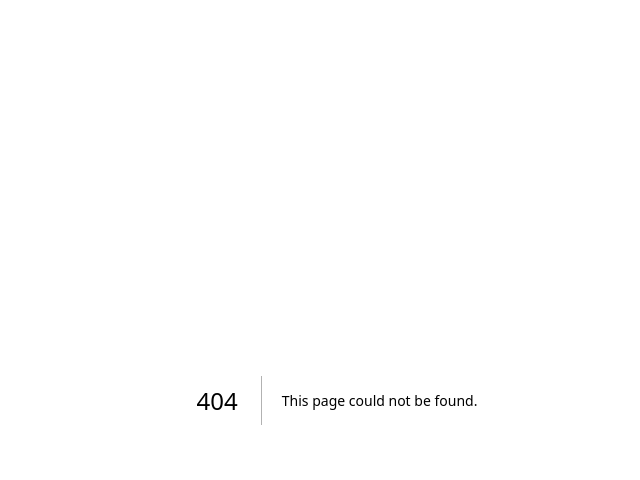
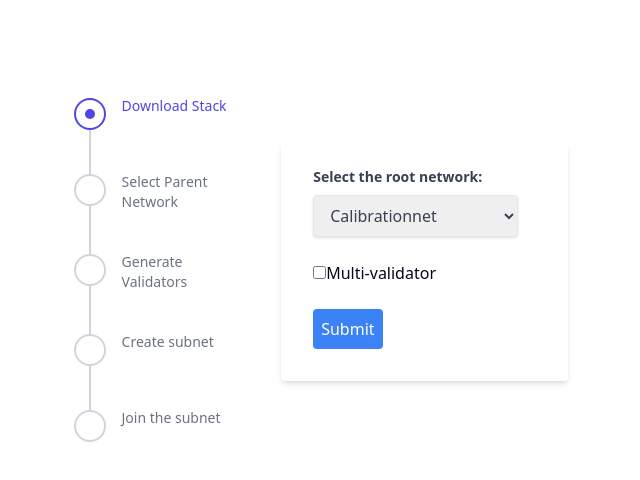
Before and after one commit to consensus-shipyard/ipc-trampoline, a Next.js app: page /test in a window 1280 px wide. Before the commit this address had no page. Shown: the top 480 px of the page, without its empty margins (303-943 px from the left). Built offline with nearby package versions, Linux system fonts and the light colour scheme.

Commit message:
wip layout

```diff
--- /dev/null
+++ b/components/stepone.tsx
@@ -0,0 +1,64 @@
+import { useState } from 'react';
+const StepOne = () => {
+  const [network, setNetwork] = useState('Calibrationnet');
+  const [isMultiValidator, setIsMultiValidator] = useState(false);
+  const [validatorCount, setValidatorCount] = useState(1);
+
+  const handleSubmit = async (event) => {
+    event.preventDefault();
+    // Add logic for key generation, address computation, and faucet interaction
+  };
+
+  return (
+    <div className="container mx-auto p-4 max-w-7xl sm:px-6 lg:px-8">
+      <form
+        onSubmit={handleSubmit}
+        className="space-y-6 bg-white shadow-md rounded px-8 pt-6 pb-8 mb-4"
+      >
+        <div>
+          <label className="block text-gray-700 text-sm font-bold mb-2">
+            Select the root network:
+          </label>
+          <select
+            className="shadow border rounded py-2 px-3 text-gray-700 leading-tight focus:outline-none focus:shadow-outline"
+            value={network}
+            onChange={(e) => setNetwork(e.target.value)}
+          >
+            <option value="Calibrationnet">Calibrationnet</option>
+            <option value="Mycelium Calibration">Mycelium Calibration</option>
+          </select>
+        </div>
+        <div>
+          <label>
+            <input
+              type="checkbox"
+              checked={isMultiValidator}
+              onChange={(e) => setIsMultiValidator(e.target.checked)}
+            />
+            Multi-validator
+          </label>
+        </div>
+        {isMultiValidator && (
+          <div>
+            <label>Number of Validators:</label>
+            <input
+              type="range"
+              min="1"
+              max="10"
+              value={validatorCount}
+              onChange={(e) => setValidatorCount(e.target.value)}
+            />
+          </div>
+        )}
+        <button
+          type="submit"
+          className="mt-4 bg-blue-500 text-white p-2 rounded"
+        >
+          Submit
+        </button>
+      </form>
+    </div>
+  );
+};
+
+export default StepOne;
--- /dev/null
+++ b/components/steps/active.tsx
@@ -0,0 +1,23 @@
+const Active = ({ title, text }) => {
+  return (
+    <li class="relative pb-10">
+      <div
+        class="absolute left-4 top-4 -ml-px mt-0.5 h-full w-0.5 bg-gray-300"
+        aria-hidden="true"
+      ></div>
+      <a href="#" class="group relative flex items-start" aria-current="step">
+        <span class="flex h-9 items-center" aria-hidden="true">
+          <span class="relative z-10 flex h-8 w-8 items-center justify-center rounded-full border-2 border-indigo-600 bg-white">
+            <span class="h-2.5 w-2.5 rounded-full bg-indigo-600"></span>
+          </span>
+        </span>
+        <span class="ml-4 flex min-w-0 flex-col">
+          <span class="text-sm font-medium text-indigo-600">{title}</span>
+          <span class="text-sm text-gray-500">{text}</span>
+        </span>
+      </a>
+    </li>
+  );
+};
+
+export default Active;
--- /dev/null
+++ b/components/steps/done.tsx
@@ -0,0 +1,34 @@
+const Done = ({ title, text }) => {
+  return (
+    <li class="relative pb-10">
+      <div
+        class="absolute left-4 top-4 -ml-px mt-0.5 h-full w-0.5 bg-indigo-600"
+        aria-hidden="true"
+      ></div>
+      <a href="#" class="group relative flex items-start">
+        <span class="flex h-9 items-center">
+          <span class="relative z-10 flex h-8 w-8 items-center justify-center rounded-full bg-indigo-600 group-hover:bg-indigo-800">
+            <svg
+              class="h-5 w-5 text-white"
+              viewBox="0 0 20 20"
+              fill="currentColor"
+              aria-hidden="true"
+            >
+              <path
+                fill-rule="evenodd"
+                d="M16.704 4.153a.75.75 0 01.143 1.052l-8 10.5a.75.75 0 01-1.127.075l-4.5-4.5a.75.75 0 011.06-1.06l3.894 3.893 7.48-9.817a.75.75 0 011.05-.143z"
+                clip-rule="evenodd"
+              />
+            </svg>
+          </span>
+        </span>
+        <span class="ml-4 flex min-w-0 flex-col">
+          <span class="text-sm font-medium">{title}</span>
+          <span class="text-sm text-gray-500">{text}</span>
+        </span>
+      </a>
+    </li>
+  );
+};
+
+export default Done;
--- /dev/null
+++ b/components/steps/last.tsx
@@ -0,0 +1,19 @@
+const Greeting = ({ title, text }) => {
+  return (
+    <li class="relative">
+      <a href="#" class="group relative flex items-start">
+        <span class="flex h-9 items-center" aria-hidden="true">
+          <span class="relative z-10 flex h-8 w-8 items-center justify-center rounded-full border-2 border-gray-300 bg-white group-hover:border-gray-400">
+            <span class="h-2.5 w-2.5 rounded-full bg-transparent group-hover:bg-gray-300"></span>
+          </span>
+        </span>
+        <span class="ml-4 flex min-w-0 flex-col">
+          <span class="text-sm font-medium text-gray-500">{title}</span>
+          <span class="text-sm text-gray-500">{text}</span>
+        </span>
+      </a>
+    </li>
+  );
+};
+
+export default Greeting;
--- /dev/null
+++ b/components/steps/todo.tsx
@@ -0,0 +1,23 @@
+const Greeting = ({ title, text }) => {
+  return (
+    <li class="relative pb-10">
+      <div
+        class="absolute left-4 top-4 -ml-px mt-0.5 h-full w-0.5 bg-gray-300"
+        aria-hidden="true"
+      ></div>
+      <a href="#" class="group relative flex items-start">
+        <span class="flex h-9 items-center" aria-hidden="true">
+          <span class="relative z-10 flex h-8 w-8 items-center justify-center rounded-full border-2 border-gray-300 bg-white group-hover:border-gray-400">
+            <span class="h-2.5 w-2.5 rounded-full bg-transparent group-hover:bg-gray-300"></span>
+          </span>
+        </span>
+        <span class="ml-4 flex min-w-0 flex-col">
+          <span class="text-sm font-medium text-gray-500">{title}</span>
+          <span class="text-sm text-gray-500">{text}</span>
+        </span>
+      </a>
+    </li>
+  );
+};
+
+export default Greeting;
--- /dev/null
+++ b/pages/_app.tsx
@@ -0,0 +1,20 @@
+import type { Metadata } from 'next';
+import { Inter } from 'next/font/google';
+import '../app/globals.css';
+
+const inter = Inter({ subsets: ['latin'], variable: '--font-sans' });
+
+export const metadata: Metadata = {
+  title: 'Create Next App',
+  description: 'Generated by create next app',
+};
+
+function MyApp({ Component, pageProps }) {
+  return (
+    <main className="flex min-h-screen flex-col items-center justify-between p-24">
+      <Component {...pageProps} />
+    </main>
+  );
+}
+
+export default MyApp;
--- /dev/null
+++ b/pages/test.tsx
@@ -0,0 +1,30 @@
+import { useState } from 'react';
+
+import StepOne from '../components/stepone';
+import Active from '../components/steps/active';
+import Todo from '../components/steps/todo';
+import Last from '../components/steps/last';
+
+const Test = () => {
+  return (
+    <div class="flex">
+      <div class="w-1/3">
+        <nav aria-label="Progress">
+          <ol role="list" class="overflow-hidden">
+            <Active title="Download Stack" />
+            <Todo title="Select Parent Network" />
+            <Todo title="Generate Validators" />
+            <Todo title="Create subnet" />
+            <Last title="Join the subnet" />
+          </ol>
+        </nav>
+      </div>
+
+      <div class="w-2/3 flex justify-center items-center">
+        <StepOne />
+      </div>
+    </div>
+  );
+};
+
+export default Test;
```
